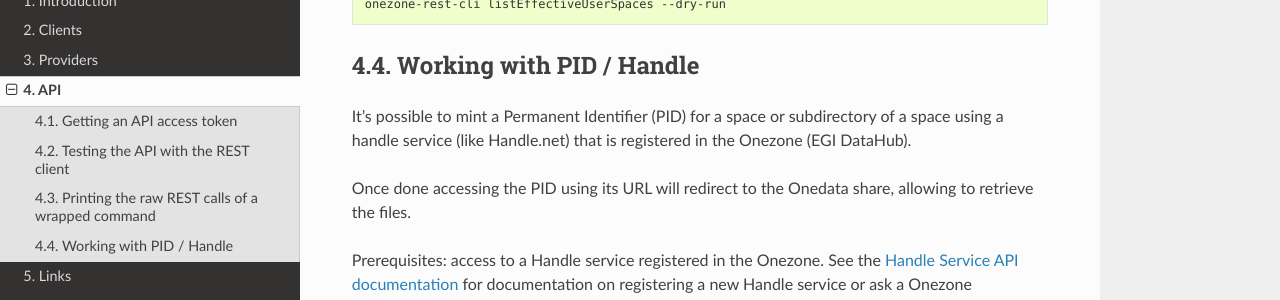
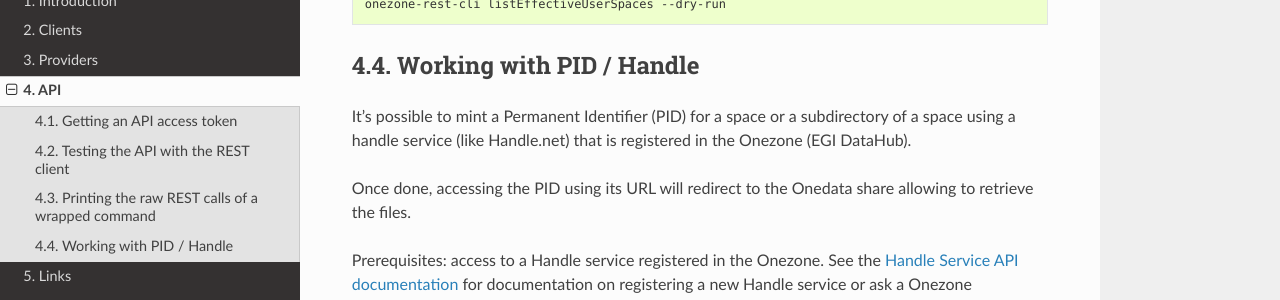
Before and after one commit to EGI-Federation/datahub-documentation, a Sphinx documentation site: the page built from source/api.rst, in a window 1280 px wide and 900 px high, scrolled down 1730 px. Shown: the part 151-451 px from the top of the window. Built offline with Sphinx 7.4.7 and the Read the Docs theme 2.0.0, drawn with Linux system fonts in a browser that asks for light colours; some of the changed text lies outside the part shown.

Commit message:
fix typos

```diff
--- a/source/api.rst
+++ b/source/api.rst
@@ -101,11 +99,11 @@ switch.
 Working with PID / Handle
 ^^^^^^^^^^^^^^^^^^^^^^^^^
 
-It's possible to mint a Permanent Identifier (PID) for a space or subdirectory
+It's possible to mint a Permanent Identifier (PID) for a space or a subdirectory
 of a space using a handle service (like Handle.net) that is registered in the
 Onezone (EGI DataHub).
 
-Once done accessing the PID using its URL will redirect to the Onedata share,
+Once done, accessing the PID using its URL will redirect to the Onedata share
 allowing to retrieve the files.
 
 Prerequisites: access to a Handle service registered in the Onezone.
```
Also changed, not shown: other parts of source/api.rst (+2 -4 lines).
